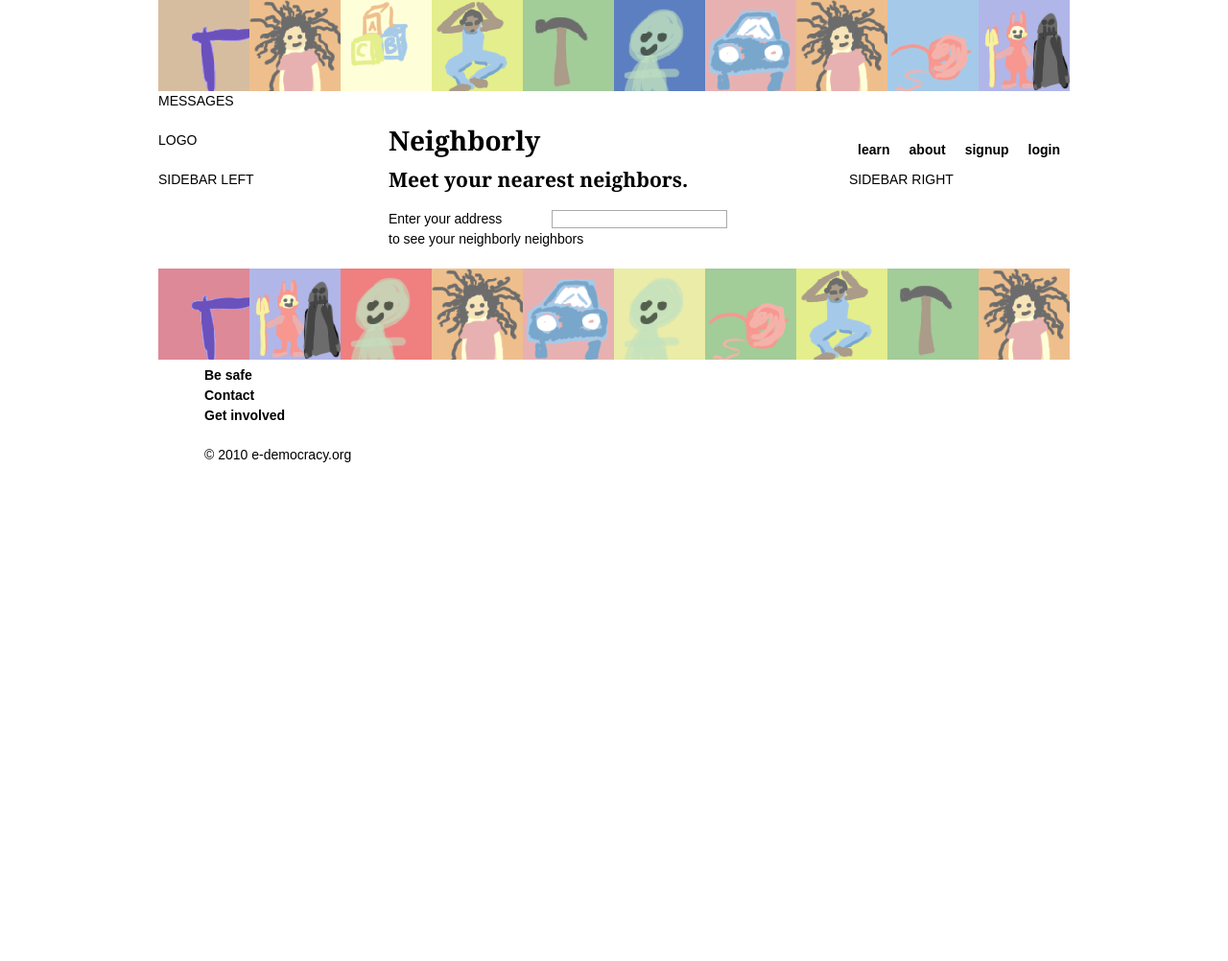
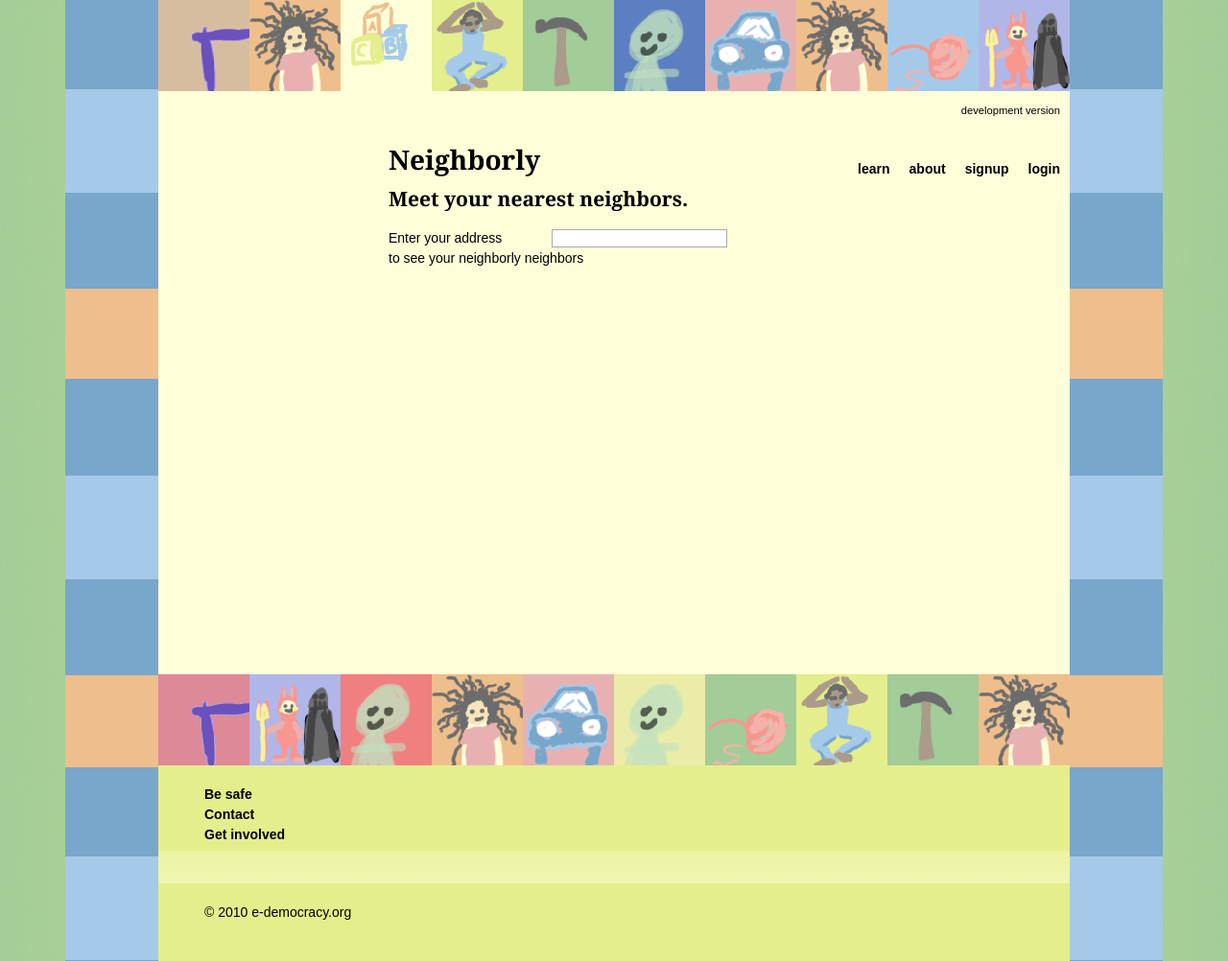
Before and after one commit to chachasikes/Neighbor.ly-HTML-Templates, a PHP site: page / in a window 1280 px wide. Shown: the whole page at 96% size. Before the commit the page ends 482 px from the top, so only its background shows below. Run offline with PHP 8.4, Linux system fonts and the light colour scheme.

Commit message:
futzing with footer

```diff
--- a/index.php
+++ b/index.php
@@ -6,12 +6,13 @@
 <meta content="en-us" http-equiv="Content-Language" />
 <meta content="Neighborly connects you with your closest neighbors." name="description" />
 <title><?php echo $sitename; ?></title>
-<link rel="stylesheet" href="theme/css/reset.css" />
-<link rel="stylesheet" href="theme/css/text.css" />
-<link rel="stylesheet" href="theme/css/960.css" />
-<link rel="stylesheet" href="theme/css/styles.css" />
-<link rel="stylesheet" href="theme/css/typography.css" />
-<link rel="stylesheet" href="theme/css/forms.css" />
+<link rel="stylesheet" media="print" href="theme/css/print.css" />
+<link rel="stylesheet" media="all" href="theme/css/reset.css" />
+<link rel="stylesheet" media="all" href="theme/css/text.css" />
+<link rel="stylesheet" media="all" href="theme/css/960.css" />
+<link rel="stylesheet" media="all" href="theme/css/forms.css" />
+<link rel="stylesheet" media="all" href="theme/css/styles.css" />
+<link rel="stylesheet" media="all" href="theme/css/typography.css" />
 <!--[if IE]>
     <link rel="stylesheet" href="theme/css/siteie.css" type="text/css">
 <![endif]-->
@@ -37,14 +38,14 @@
       <div id="page-top" class="page-top">
         <div id="messages" class="grid_20 messages">
           <div class="content">
-          MESSAGES
+            <a href="">development version</a>
           </div>
         </div>
       	<div class="clear"></div>
         <div id="page-header" class="page-header grid_20">
           <div id="branding" class="grid_5 branding alpha">
             <div class="content">
-              LOGO
+              <!-- <img src="theme/images/logo.png" alt="Neighborly Logo" /> -->
             </div>
           </div>
           <div id="title" class="grid_5 title">
@@ -72,12 +73,18 @@
           </div>
         </div>
         <div id="sidebar-content" class="grid_5 sidebar sidebar-right push_5">
-          SIDEBAR RIGHT
+        <!--   SIDEBAR RIGHT -->
         </div>
         <div id="secondary-nav" class="grid_5 sidebar sidebar-left pull_15">
-          SIDEBAR LEFT
+         <!--  SIDEBAR LEFT -->
         </div>
         <div class="clear"></div>
+      </div>
+    </div>
+  </div>
+  <div id="page-footer" class="page-footer">
+    <div id="footer-container" class="footer-container container_20">
+      <div id="footer-content" class="footer-content grid_20 alpha omega">
         <div id="tiles-bottom" class="grid_20 tiles tiles-bottom">
           <?php echo neighborly_tiles('bottom'); ?>
         </div>
@@ -101,6 +108,7 @@
       </div>
     </div>
   </div>
+  <div class="clear"></div>
 <script type="text/javascript" src="theme/js/neighborly.js"></script>
 </body>
 </html>
--- a/theme/css/forms.css
+++ b/theme/css/forms.css
@@ -1,3 +1,4 @@
+/* Based on this: http://nidahas.com/sandbox/form_template.html */
 div.form-container { margin-bottom: 20px; }
 
 p.legend { margin-bottom: 1em; }
--- a/theme/css/styles.css
+++ b/theme/css/styles.css
@@ -23,6 +23,10 @@
   margin: 10px;
 }
 /* @group Page regions */
+body {
+  background: url(../images/page-background.png) repeat-y center top transparent;
+}
+
 .page {
 
 }
@@ -71,19 +75,37 @@
 }
 
 /* @group Page regions */
+.page-footer {
+
+}
+.footer-container {
+  background: url(../images/footer-background.png) repeat-y center transparent;
+
+}
+.footer-content {
+  position: absolute;
+  bottom: -202px;
+}
 .footer {
-  margin-bottom: 20px;
+  padding-top: 20px;
+  background: url(../images/footer.png) repeat-x 0 0 transparent;
+  padding-bottom: 40px;
 }
 .closure {
-  margin-bottom: 20px;
+  padding-top: 20px;
+  background: url(../images/footer.png) repeat-x 0 0 transparent;
+  padding-bottom: 40px;
 }
 /* @group tiles */
 .tiles img{
 }
 .tiles-top,
-tiles-bottom {
+.tiles-bottom {
   height: 95px;
   overflow: hidden;
+}
+.tiles-bottom {
+
 }
 /* @accessibility */
 .skiplinks {
--- a/theme/css/typography.css
+++ b/theme/css/typography.css
@@ -34,3 +34,11 @@
 h1, h2, h3 {
   font-family: Georgia, serif;
 }
+
+/* @group Custom Styles */
+.messages a {
+  font-weight: normal;
+  font-size: 0.8em;
+  padding: 10px;
+  float: right;
+}
```
Also changed, not shown: theme/css/print.css (added), theme/images/footer-background.png (added), theme/images/footer.png (added), theme/images/logo.png (added), theme/images/page-background.png (added), 3 other files.
